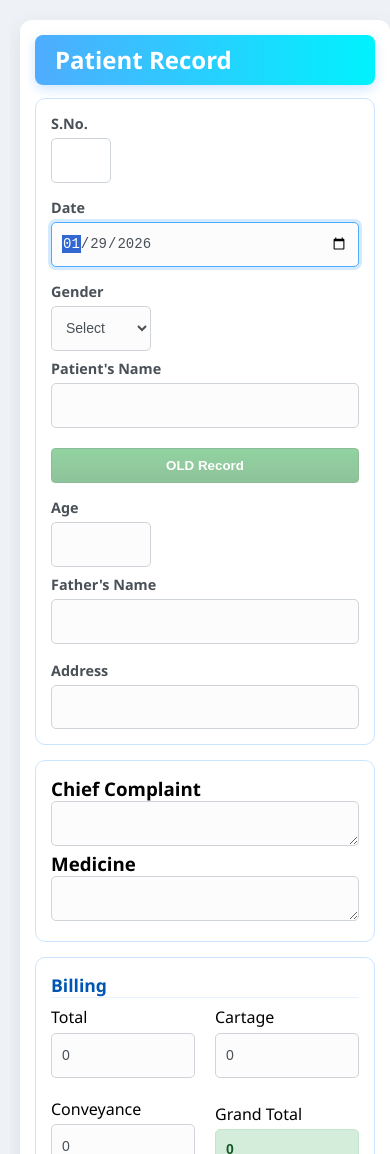
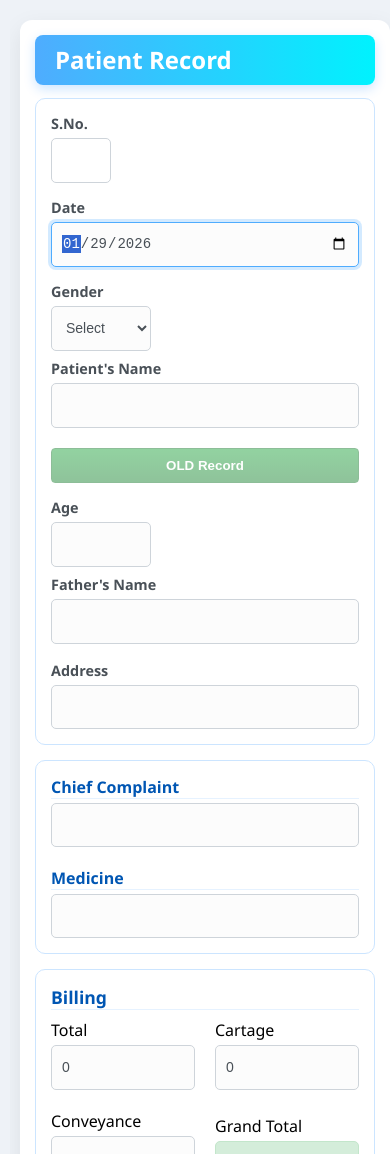
Before and after one commit to sahilcingh/Patient-Record-App, a React (Vite) app in the folder frontend/: page / in a window 390 px wide. Shown: the top 1154 px of the page. Built offline with nearby package versions, Linux system fonts and the light colour scheme; no server answers.

Commit message:
Complaint and medicine block layout issue fixed that came due to last fix.

```diff
--- a/frontend/src/App.css
+++ b/frontend/src/App.css
@@ -3,7 +3,9 @@
   box-sizing: border-box;
 }
 
-/* DESKTOP DEFAULT */
+/* =========================================
+   DESKTOP DEFAULT (PC VIEW)
+   ========================================= */
 body {
   font-family: 'Segoe UI', Tahoma, Geneva, Verdana, sans-serif;
   background-color: #eef2f7;
@@ -72,6 +74,7 @@ body {
 
 .patient-data-box { flex: 0 0 auto; gap: 1vh; }
 
+/* ROW ALIGNMENT (Desktop) */
 .form-row {
   display: flex;
   align-items: center;
@@ -87,6 +90,7 @@ body {
 
 .align-top { align-items: flex-start; }
 
+/* Desktop Label Widths */
 .aligned-label {
     flex: 0 0 140px;
     font-weight: 600;
@@ -102,12 +106,14 @@ body {
   font-size: 0.9rem;
 }
 
+/* Desktop Field Widths */
 .fixed-left { width: auto; flex-shrink: 0; }
 .col-date { margin-left: auto; margin-right: auto; }
 .fixed-right { width: 160px; flex-shrink: 0; justify-content: flex-end; }
 .fixed-right select, .fixed-right input { width: 100px; }
 .grow { flex: 1; display: flex; position: relative; }
 .grow input { width: 100%; }
+
 .address-box { flex: 1; height: 5vh; min-height: 30px; resize: none; }
 
 /* AUTOCOMPLETE */
@@ -125,7 +131,7 @@ body {
 }
 .suggestions-list li:hover { background-color: #e9ecef; color: #007bff; }
 
-/* MODAL & TABLE */
+/* MODAL */
 .modal-overlay {
     position: fixed; top: 0; left: 0; width: 100%; height: 100%;
     background: rgba(0,0,0,0.5); display: none; justify-content: center; align-items: center; z-index: 1000;
@@ -140,17 +146,24 @@ body {
 .history-table { width: 100%; border-collapse: collapse; background: white; }
 .history-table th { background-color: #eef6fc; color: #1e88e5; font-weight: 600; padding: 12px 15px; text-align: left; border-bottom: 1px solid #dee2e6; }
 .history-table td { padding: 10px 15px; text-align: left; border-bottom: 1px solid #eee; color: #333; }
+.history-table tbody tr { cursor: pointer; transition: background-color 0.2s ease; }
+.history-table tbody tr:hover { background-color: #d1ecf1; }
+.select-btn { background-color: white; border: 1px solid #ced4da; color: #555; padding: 5px 15px; border-radius: 4px; font-size: 0.85rem; font-weight: 600; cursor: pointer; transition: all 0.2s; }
+.select-btn:hover { background-color: #f8f9fa; border-color: #adb5bd; }
+.close-modal { font-size: 24px; cursor: pointer; border: none; background: none; color: #aaa; }
 
-/* === CLICKABLE ROW STYLES === */
-.history-table tbody tr {
-    cursor: pointer;
-    transition: background-color 0.2s ease;
+/* === OTHER SECTIONS (SPECIFICITY FIX) === */
+/* Using .section.two-col forces display:grid to win over display:flex */
+.section.two-col {
+  display: grid;
+  grid-template-columns: 1fr 1fr; /* Side by side on Desktop */
+  gap: 20px;
+  flex: 1;
+  min-height: 0;
 }
-.history-table tbody tr:hover {
-    background-color: #d1ecf1; /* Light Blue Hover Effect */
-}
-
-.close-modal { font-size: 24px; cursor: pointer; border: none; background: none; color: #aaa; }
+.two-col > div { display: flex; flex-direction: column; height: 100%; }
+.large-box { width: 100%; flex: 1; resize: none; min-height: 40px; }
+h3 { margin-top: 0; color: #0056b3; font-size: 1rem; margin-bottom: 0.5vh; border-bottom: 1px solid #e6f2ff; }
 
 /* BILLING */
 .billing-section { flex: 0 0 auto; }
@@ -173,29 +186,107 @@ button.danger { background: linear-gradient(to bottom, #dc3545, #c82333); color:
 .nav-button { padding: 0 15px; height: 35px; background: linear-gradient(to bottom, #28a745, #218838); border: 1px solid #1e7e34; color: white; border-radius: 4px; cursor: pointer; font-weight: 600; white-space: nowrap; display: flex; align-items: center; }
 .hidden { display: none; }
 
-/* MOBILE RESPONSIVENESS */
+/* =========================================
+   MOBILE RESPONSIVENESS (OVERRIDE)
+   ========================================= */
 @media (max-width: 768px) {
+
+  /* ALLOW SCROLLING */
   html, body {
     height: auto !important;
     overflow-y: auto !important;
     display: block;
     padding: 10px;
   }
-  .app { height: auto !important; padding: 0; padding-bottom: 60px; }
-  .card { height: auto !important; overflow: visible; padding: 15px; }
-  #patientForm { overflow: visible; gap: 15px; }
+
+  .app {
+    height: auto !important;
+    padding: 0;
+    padding-bottom: 60px; /* Ensures footer is never hidden */
+  }
+
+  /* UNLOCK CARD HEIGHT */
+  .card {
+    height: auto !important;
+    overflow: visible;
+    padding: 15px;
+  }
+
+  #patientForm {
+    overflow: visible;
+    gap: 15px;
+  }
+
   .section { padding: 15px; }
-  .form-row { flex-direction: column; align-items: stretch; gap: 15px; }
-  .input-group, .fixed-left, .fixed-right, .col-date, .grow { width: 100% !important; margin: 0; }
-  .input-group { flex-direction: column; align-items: flex-start; gap: 5px; }
-  .aligned-label { flex: none; min-width: auto; }
-  input, select, textarea { width: 100%; height: 45px; }
+
+  /* STACK EVERYTHING VERTICALLY */
+  .form-row {
+    flex-direction: column;
+    align-items: stretch;
+    gap: 15px;
+  }
+
+  /* RESET WIDTHS */
+  .input-group, .fixed-left, .fixed-right, .col-date, .grow {
+    width: 100% !important;
+    margin: 0;
+  }
+
+  /* LABELS ABOVE INPUTS */
+  .input-group {
+    flex-direction: column;
+    align-items: flex-start;
+    gap: 5px;
+  }
+
+  .aligned-label {
+    flex: none;
+    min-width: auto;
+  }
+
+  /* BIGGER TOUCH TARGETS */
+  input, select, textarea {
+    width: 100%;
+    height: 45px;
+  }
+
   .address-box { height: 80px; }
+
+  /* LEFT ALIGN TEXT ON MOBILE */
   .right-align { text-align: left; }
-  .nav-button { width: 100%; justify-content: center; margin-top: 5px; }
+
+  /* FULL WIDTH BUTTONS */
+  .nav-button {
+    width: 100%;
+    justify-content: center;
+    margin-top: 5px;
+  }
+
   .grid.billing { grid-template-columns: 1fr 1fr; }
-  .two-col { grid-template-columns: 1fr; }
-  .footer { flex-direction: column; gap: 15px; height: auto; margin-top: 20px; }
-  .footer > div { display: flex; flex-direction: column; gap: 10px; width: 100%; }
-  button { margin-left: 0; width: 100%; padding: 12px; }
+
+  /* === FIX FOR MOBILE STACKING === */
+  .section.two-col {
+      grid-template-columns: 1fr; /* Stack vertically on mobile */
+  }
+
+  /* FOOTER STACK */
+  .footer {
+    flex-direction: column;
+    gap: 15px;
+    height: auto;
+    margin-top: 20px;
+  }
+
+  .footer > div {
+    display: flex;
+    flex-direction: column;
+    gap: 10px;
+    width: 100%;
+  }
+
+  button {
+    margin-left: 0;
+    width: 100%;
+    padding: 12px;
+  }
 }
```
